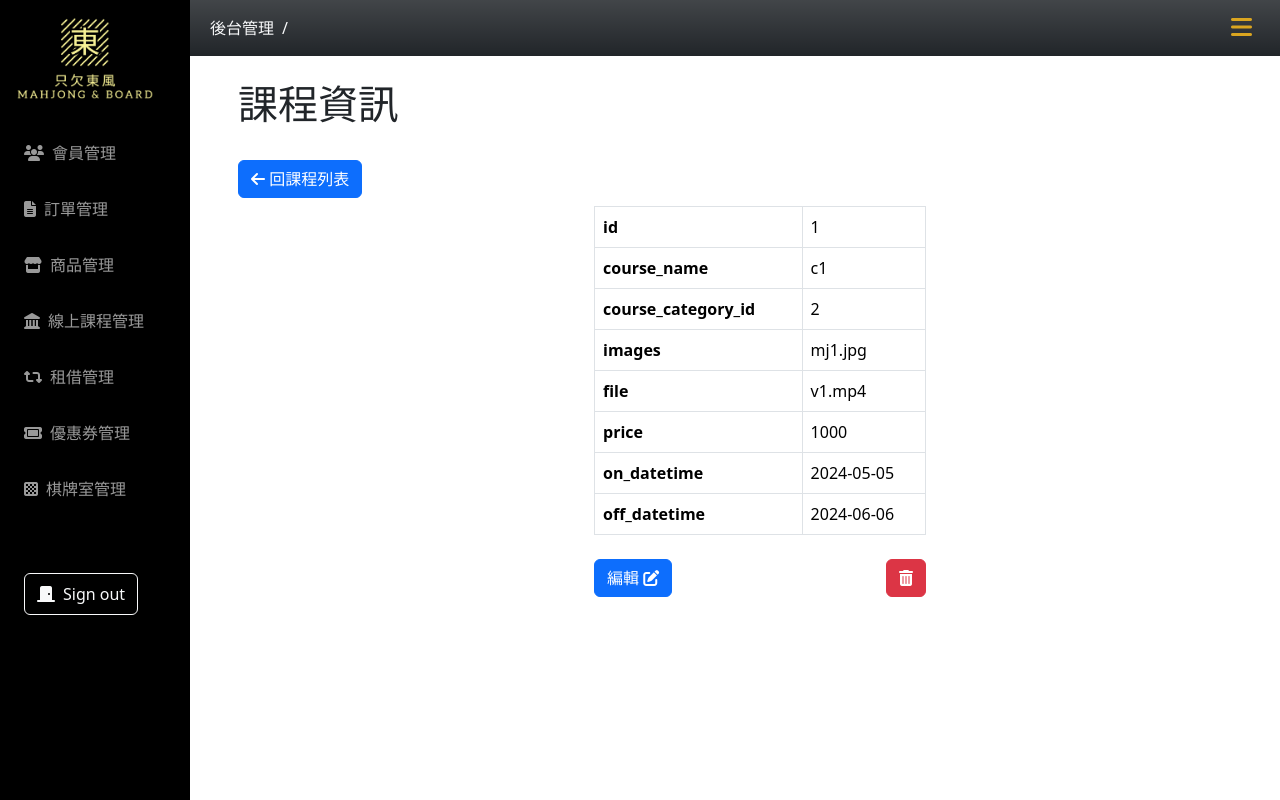
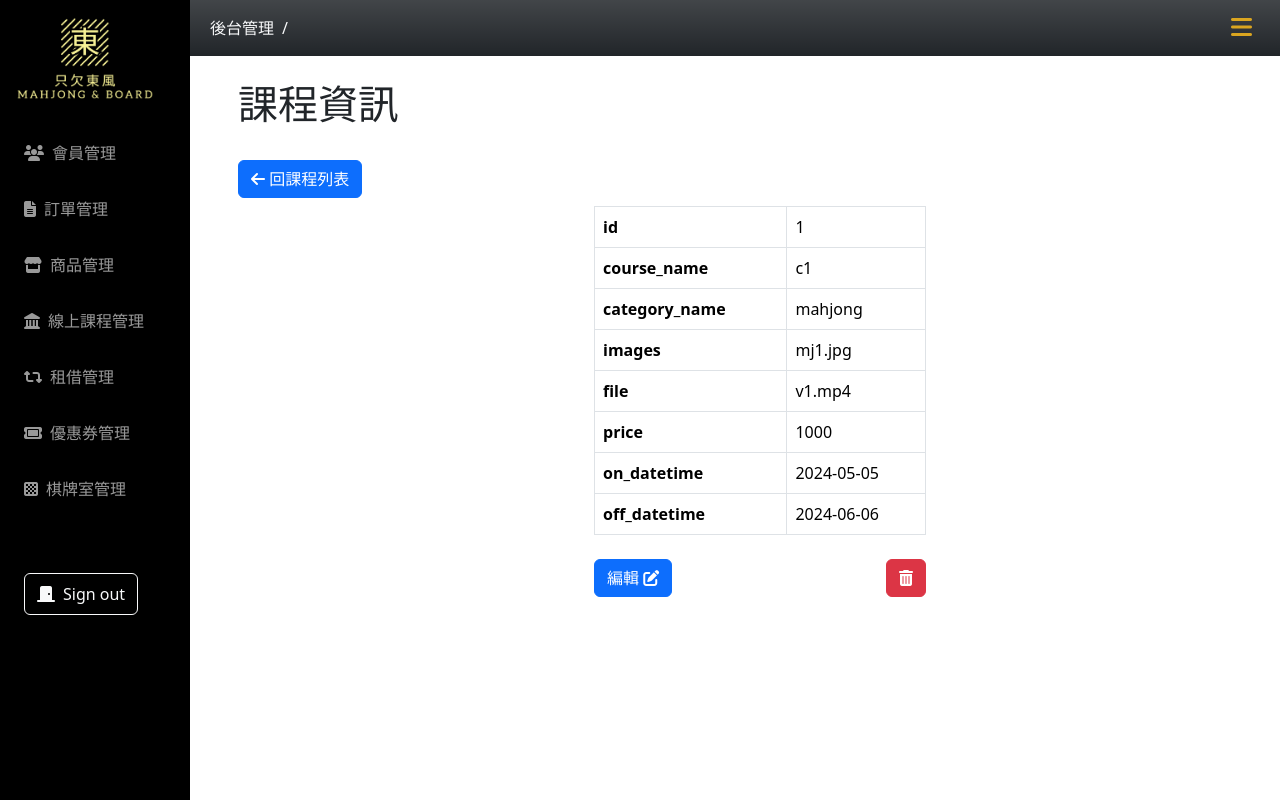
Before and after one commit to bearlong/mahjong, a PHP site: page /mahjong/course-detail.php in a window 1280 px wide; the page is wider, and only the part inside the window is pictured. Run offline with PHP 8.4, Linux system fonts and the light colour scheme; data comes from the database, SQL or seed files in the repository.

Commit message:
detail呈現棋類

```diff
--- a/mjphp/course-detail.php
+++ b/mjphp/course-detail.php
@@ -20,6 +20,15 @@ if ($result->num_rows > 0) {
     $courseExit = false;
     $title = "課程不存在";
 }
+
+$sqlCategory = "SELECT course.*, course_category.name AS category_name
+        FROM course
+        JOIN course_category ON course.course_category_id = course_category.id
+        WHERE course.id = $id AND course.valid=1";
+
+$resultCategory = $conn->query($sqlCategory);
+$rowsCategory = $resultCategory->fetch_all(MYSQLI_ASSOC);
+$categoryCount = $resultCategory->num_rows;
 
 // $courseExit=true;
 // if($result->num_rows==0){$courseExit=false;}
@@ -78,8 +87,8 @@ if ($result->num_rows > 0) {
                             <td><?= $row["course_name"] ?></td>
                         </tr>
                         <tr>
-                            <th>course_category_id</th>
-                            <td><?= $row["course_category_id"] ?></td>
+                        <th>category_name</th>
+                        <td><?= $rowsCategory[0]["category_name"] ?></td>
                         </tr>
                         <tr>
                             <th>images</th>
```
Also changed, not shown: mjphp/doCreateCourse.php (indentation only).
